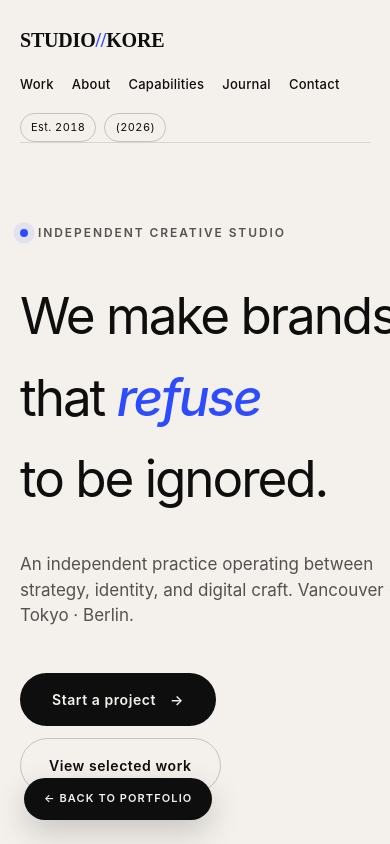
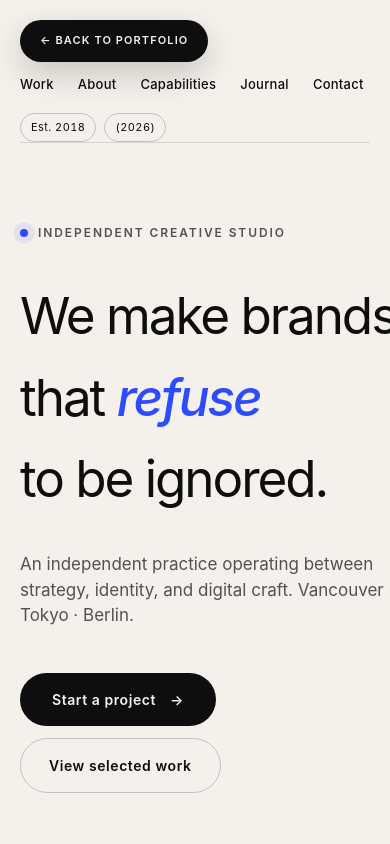
Before and after one commit to ImSerdar/portfolio, a React app: page /demo/agency in a window 390 px wide. Built offline with nearby package versions, Linux system fonts and the light colour scheme; the HTML template or start-up script is replaced by a standard one.

Commit message:
fixed some mobile layout

```diff
--- a/src/pages/AgencyDemo.module.css
+++ b/src/pages/AgencyDemo.module.css
@@ -78,8 +78,8 @@
 
 .backBadge {
   position: fixed;
-  bottom: 24px;
-  left: 24px;
+  top: 20px;
+  left: 20px;
   z-index: 100000;
   background: #0E0E0E;
   color: #F4F1EC;
@@ -131,7 +131,7 @@
 
 .navLinks {
   display: flex;
-  gap: 28px;
+  gap: 36px;
 }
 
 .navLink {
@@ -1066,7 +1066,7 @@
   }
   .navLinks {
     flex-wrap: wrap;
-    gap: 18px;
+    gap: 24px;
   }
   .marquee {
     margin: 0 -20px;
--- a/src/pages/CorporateDemo.module.css
+++ b/src/pages/CorporateDemo.module.css
@@ -15,7 +15,7 @@
 
 .backBadge {
   position: fixed;
-  bottom: 20px;
+  top: 20px;
   left: 20px;
   background: #1e40af;
   color: #fff;
--- a/src/pages/CryptoDemo.module.css
+++ b/src/pages/CryptoDemo.module.css
@@ -64,8 +64,8 @@
 
 .backBadge {
   position: fixed;
-  bottom: 18px;
-  left: 18px;
+  top: 20px;
+  left: 20px;
   z-index: 100000;
   background: #131820;
   border: 1px solid #1F2630;
--- a/src/pages/FitnessDemo.module.css
+++ b/src/pages/FitnessDemo.module.css
@@ -65,8 +65,8 @@
 /* Back link */
 .backBadge {
   position: fixed;
-  top: 18px;
-  left: 18px;
+  top: 20px;
+  left: 20px;
   z-index: 100000;
   background: rgba(20, 28, 48, 0.85);
   backdrop-filter: blur(14px);
```
